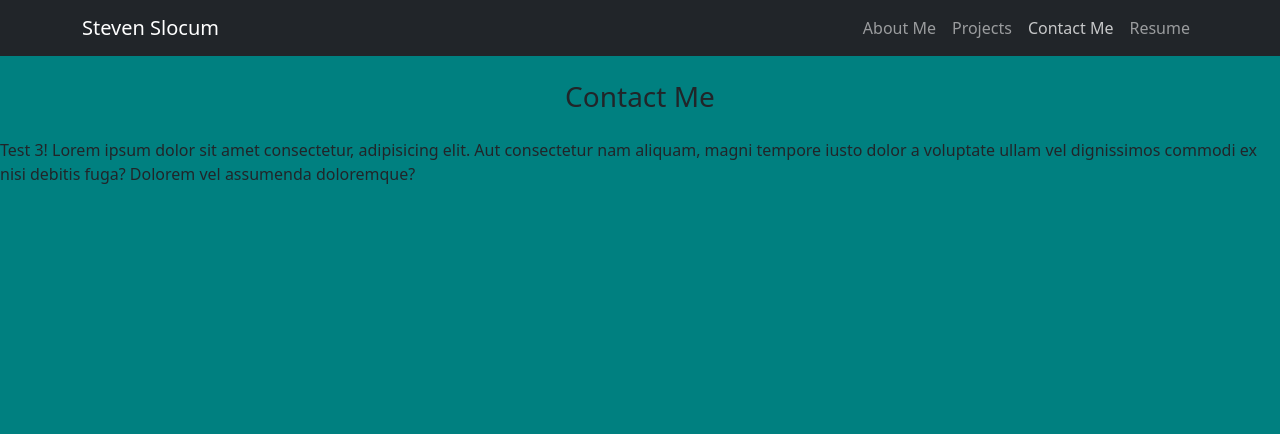
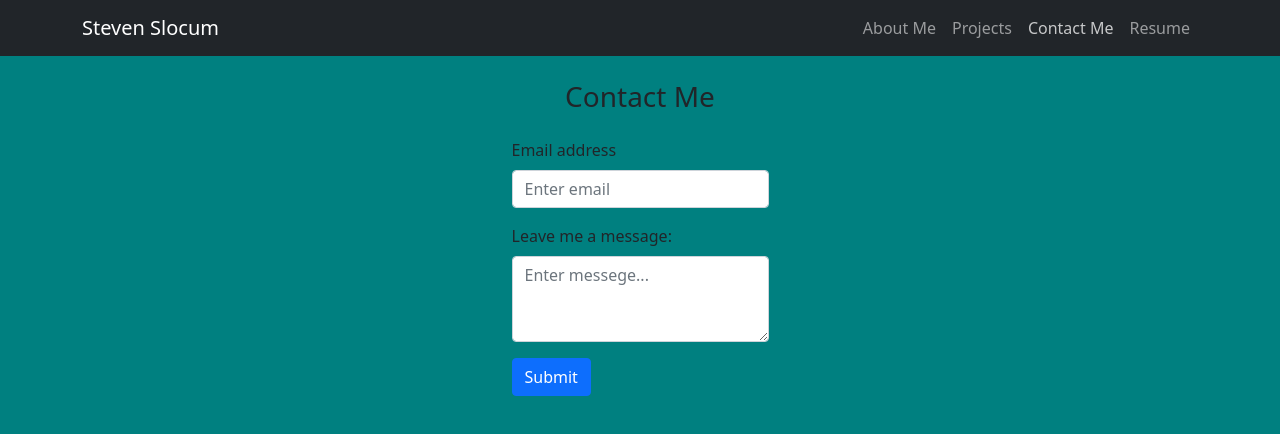
Before and after one commit to gunther123/React-Portfolio, a React (Create React App) app: page / in a window 1280 px wide. Both pictures are taken after a click on the button "Contact Me". Shown: the top 434 px of the page. Built offline with nearby package versions, Linux system fonts and the light colour scheme.

Commit message:
created contact me form

```diff
--- a/src/Components/Contact/index.js
+++ b/src/Components/Contact/index.js
@@ -1,10 +1,24 @@
 import React from 'react';
+import { Container, Form, Button } from 'react-bootstrap';
 
 function Contact() {
     return (
-        <div>
-            <section> Test 3! Lorem ipsum dolor sit amet consectetur, adipisicing elit. Aut consectetur nam aliquam, magni tempore iusto dolor a voluptate ullam vel dignissimos commodi ex nisi debitis fuga? Dolorem vel assumenda doloremque?</section>
-        </div>
+        <Container>
+            <Form>
+                <Form.Group className="mb-3" controlId="formBasicEmail">
+                    <Form.Label>Email address</Form.Label>
+                    <Form.Control type="email" placeholder="Enter email" />
+                </Form.Group>
+
+                <Form.Group className="mb-3" controlId="exampleForm.ControlTextarea1">
+                    <Form.Label>Leave me a message:</Form.Label>
+                    <Form.Control placeholder="Enter messege..." as="textarea" rows={3} />
+                </Form.Group>
+                <Button variant="primary" type="submit">
+                    Submit
+                </Button>
+            </Form>
+        </Container>
     );
 }
 
--- a/src/Components/Nav/index.js
+++ b/src/Components/Nav/index.js
@@ -1,5 +1,5 @@
 import React from 'react';
-import { Col, Container, Navbar, Row, Nav } from 'react-bootstrap';
+import {  Container, Navbar, Nav } from 'react-bootstrap';
 
 function Navigation(props) {
     const {
```
